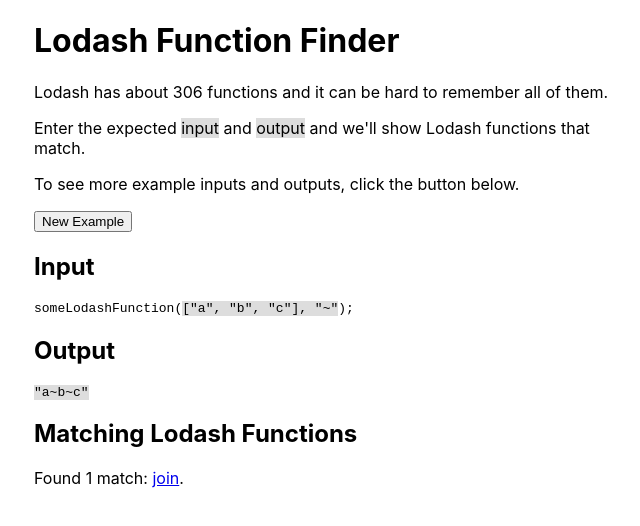
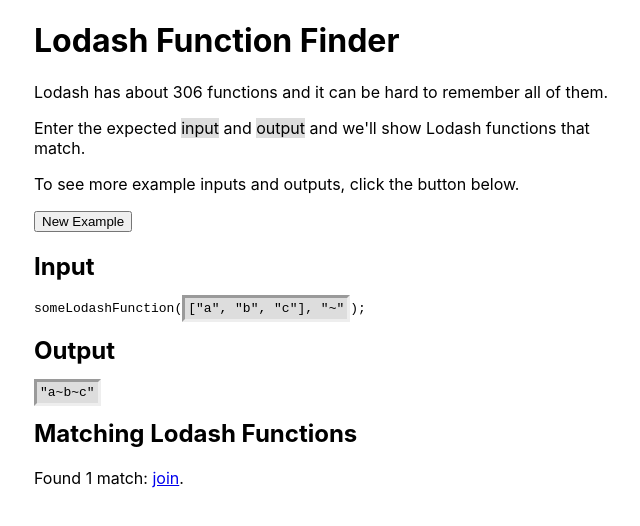
Before and after one commit to springload/lodash-function-finder, a React (Create React App) app: page / in a window 1280 px wide. Shown: the top 526 px of the page, without its empty margins (306-946 px from the left). Built offline with nearby package versions, Linux system fonts and the light colour scheme.

Commit message:
Add border-style:inset to input and output elements

```diff
--- a/src/Editor.css
+++ b/src/Editor.css
@@ -5,6 +5,8 @@
 .editor__textarea {
   display: inline;
   background: #ddd;
+  border-style: inset;
+  padding: 3px;
 }
 
 .editor__error {
```
